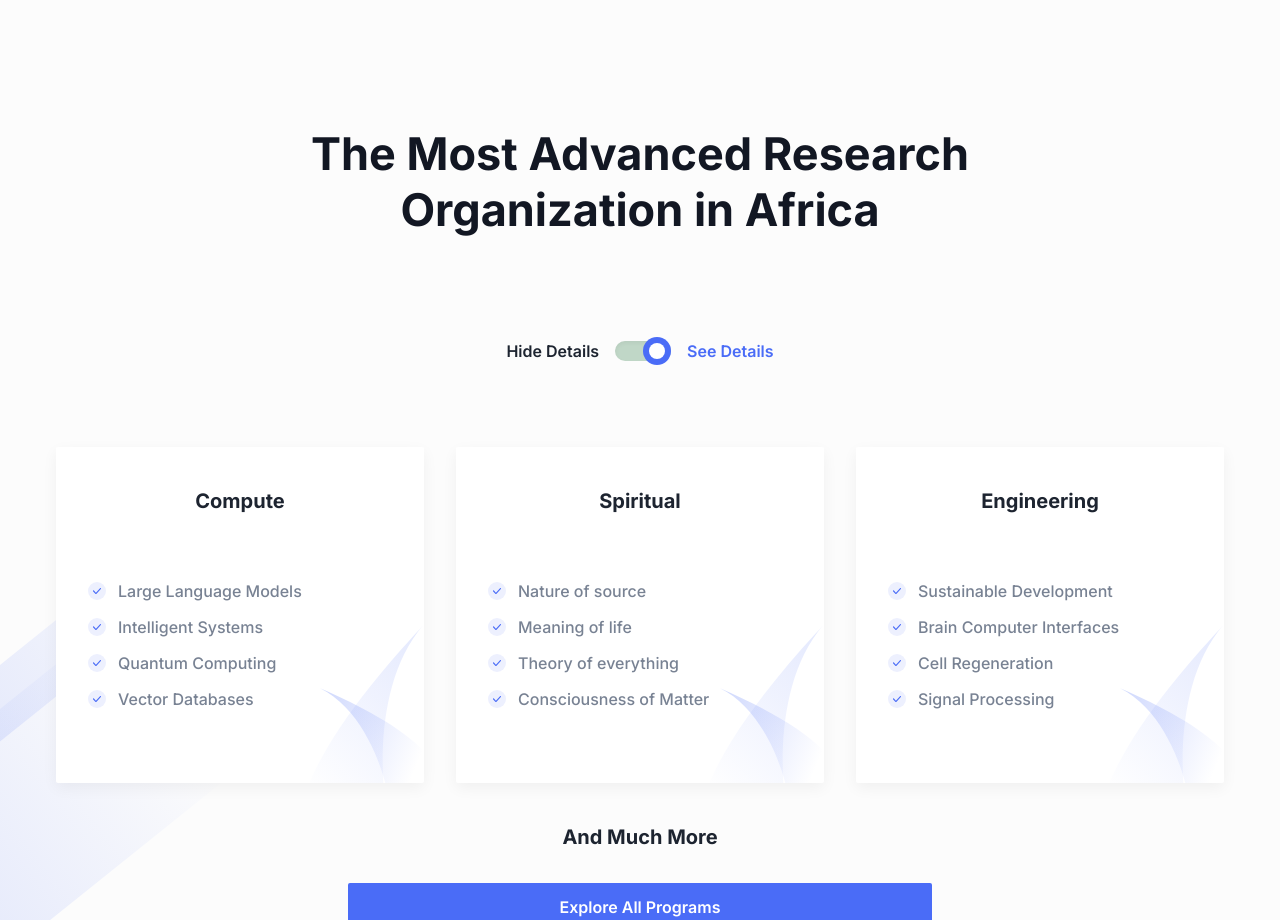
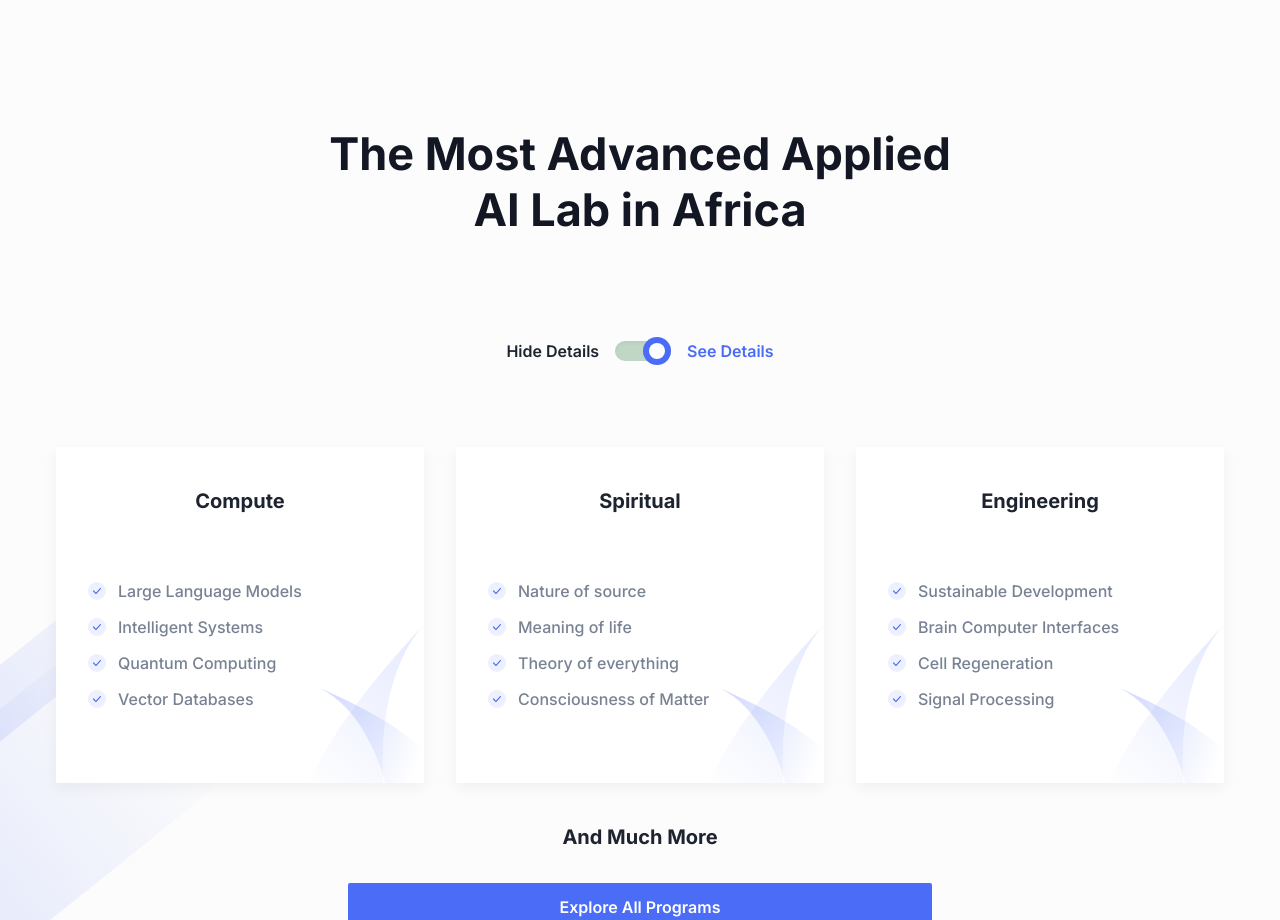
Before and after one commit to LighthouseCorporation/Vision-11-Website, a Next.js app: page / in a window 1280 px wide. Shown: the part 1400-2320 px from the top of the page. Built offline with nearby package versions, Linux system fonts and the light colour scheme.

Commit message:
Switching to AI Lab Semi

```diff
--- a/components/Pricing/index.tsx
+++ b/components/Pricing/index.tsx
@@ -13,7 +13,7 @@ const Pricing = () => {
     <section id="pricing" className="relative z-10 py-16 md:py-20 lg:py-28">
       <div className="container">
         <SectionTitle
-          title="The Most Advanced Research Organization in Africa"
+          title="The Most Advanced Applied AI Lab in Africa"
           paragraph=""
           center
           width="665px"
```
